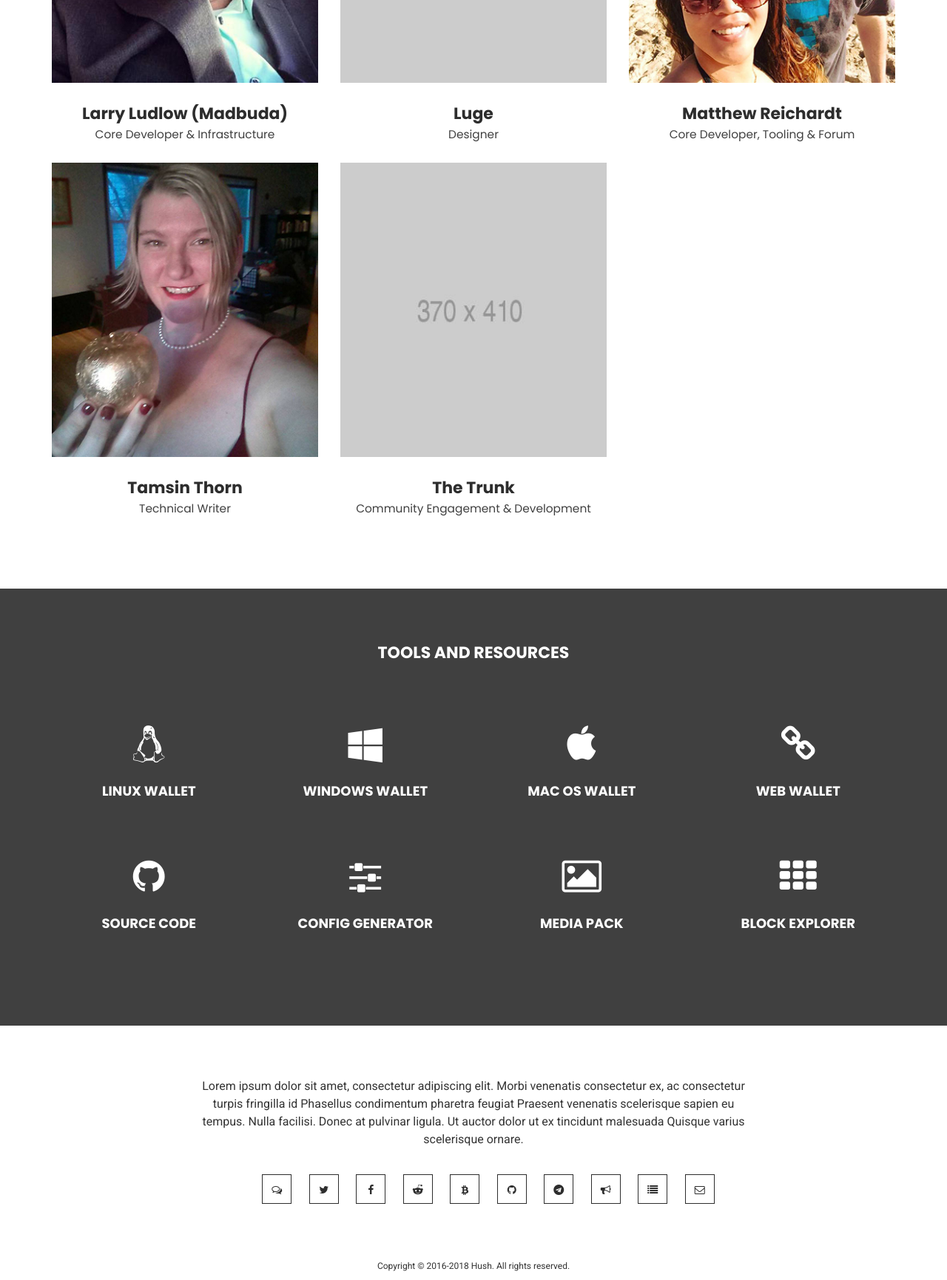
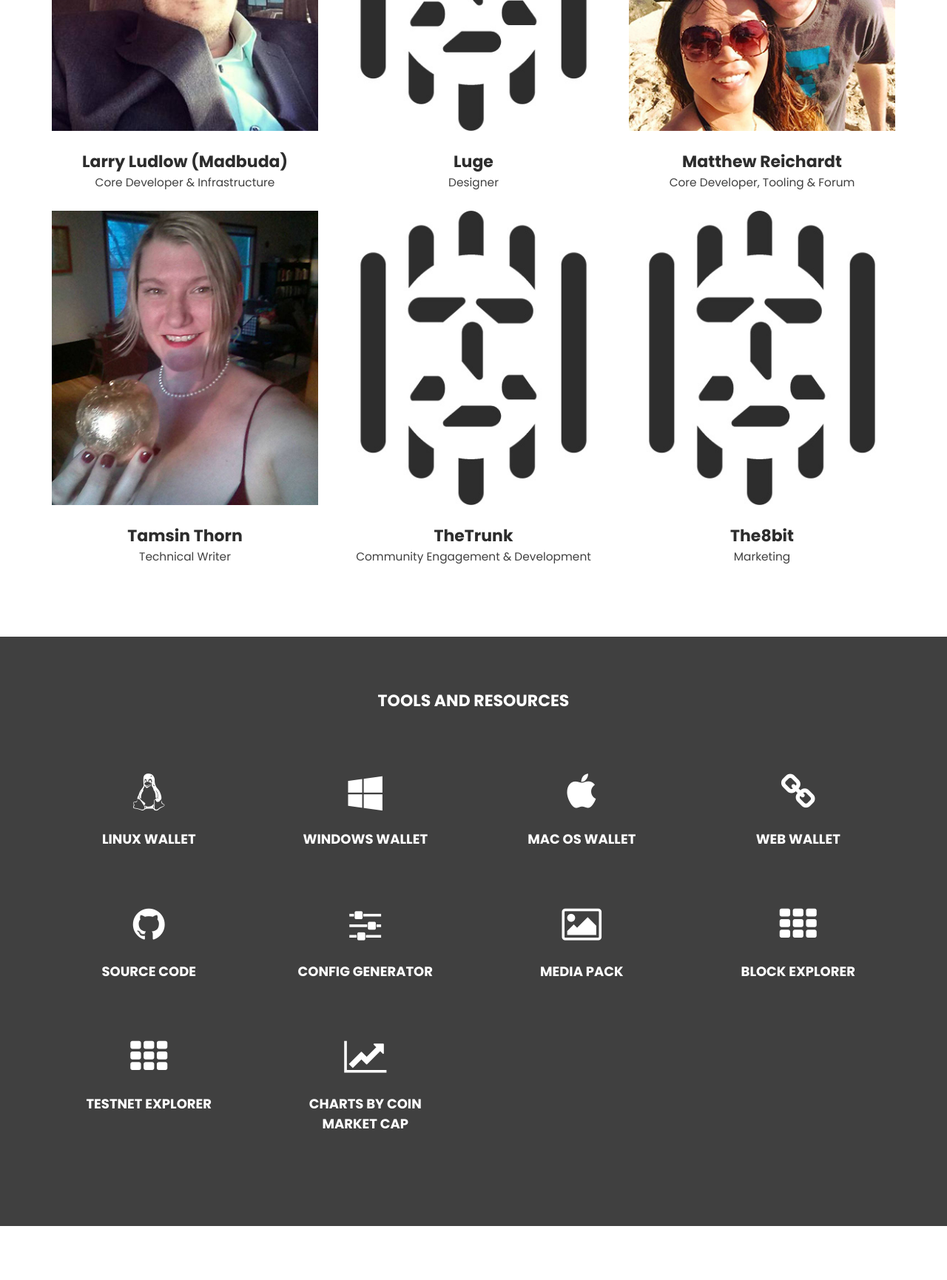
Before and after one commit to MyHush/myhush.github.io, a PHP site: page / in a window 1280 px wide. Shown: the part 4080-5811 px from the top of the page at 74% size. Run offline with PHP 8.4, Linux system fonts and the light colour scheme; some libraries are stand-ins or nearby versions.

Commit message:
Updated profiles, adding modals, isotop filters, testnet explorer, coin market ap

```diff
--- a/index.html
+++ b/index.html
@@ -94,7 +94,16 @@
 	<!-- About Section -->
     <section class="about-section" id="about-section">
         <div class="container">
-			<div class="row">
+
+                <div class="button-group filters-button-group">
+                    <button class="btn btn-hush button is-checked" data-filter=".features" id="features">Features</button>
+                    <button class="btn button btn-hush" data-filter=".specifications" id="specifications">Specifications</button>
+                </div>
+            <br>
+
+
+            <div class="grid">
+                <div class="row element-item features">
                     <div class="col-sm-4">
                         <div class="item">
                             <div class="title"><h3>Zero Knowledge Core</h3></div>
@@ -111,6 +120,26 @@
                         <div class="item">
                             <div class="title"><h3>Counterparty Port</h3></div>
                             <p>A <strong>Counterparty</strong> Port to <strong>Hush</strong> enables public and private asset issuance. Ethereum developers will be able to easily author smart contracts on <strong>Hush</strong>, enjoying the added benefits of zkSnarks.</p>
+                        </div>
+                    </div>
+                </div>
+
+                <div class="row element-item specifications">
+                    <div class="col-sm-12">
+                        <ul class="list-group">
+                            <li class="list-group-item text-center"><h4 class="no-margin"><strong><i class="fa fa-cogs"></i> <span class="sastlang">Specifications</span></strong></h4></li>
+                            <li class="list-group-item"><strong class="sas1llang">Algorithm</strong>: <span class="sas1rlang">Equihash</span></li>
+                            <li class="list-group-item"><strong class="sas2llang">Block Time</strong>: <span class="sas2rlang">2.5 minutes</span></li>
+                            <li class="list-group-item"><strong class="sas3llang">Block Reward</strong>: <span class="sas3rlang">12.5 Hush (12.5 miner)</span></li>
+                            <li class="list-group-item"><strong class="sas4llang">Difficulty Adjustment</strong>: <span class="sas4rlang">Every block, Digishield V3</span></li>
+                            <li class="list-group-item"><strong class="sas5llang">Reward Halving</strong>: <span class="sas5rlang">Every 4 years (same as Bitcoin)</span></li>
+                            <li class="list-group-item"><strong class="sas6llang">Total Coin Supply</strong>: <span class="sas6rlang">21,000,000 (same as Bitcoin)</span></li>
+                            <li class="list-group-item"><strong class="sas7llang">Founders Reward</strong>: <span class="sas7rlang">Removed.</span></li>
+                            <li class="list-group-item"><strong class="sas9llang">P2P Port</strong>: <span class="sas9rlang">8888</span></li>
+                            <li class="list-group-item"><strong class="sas10llang">RPC Port</strong>: <span class="sas10rlang">8822</span></li>
+                            <li class="list-group-item"><strong class="sas11llang">Testnet P2P Port</strong>: <span class="sas11rlang">18888</span></li>
+                            <li class="list-group-item"><strong class="sas12llang">Testnet RPC Port</strong>: <span class="sas12rlang">18822</span></li>
+                        </ul>
                     </div>
                 </div>
             </div>
@@ -132,7 +161,7 @@
                             <p>All-in-one, <strong>HushNG</strong> is a highspeed messaging, transaction and asset platform for the blockhain.</p>
                             <p>Leveraging a <strong>zkSnarks</strong> core, <strong>HushNG</strong> enables rapid messaging, transacting and issuance for private or public addresses, on all platforms.</p>
                             <p>In full development and coming soon.</p>
-						<a class="btn btn-hush-out" href="#">HushNG Specs</a>
+                            <a class="btn btn-hush-out modalButton" href="#modal" data-toggle="modal" data-src="./sites/hushng.html" data-width="640" data-height="360" data-target="#myModal" data-video-fullscreen="">HushNG Specs</a>
                         </div>
                     </div>
                 </div>
@@ -181,7 +210,7 @@
                     </div>
                     <div class="col-sm-7">
                         <div class="item">
-						<img class="img-responsive center-block" src="images/barterdex.png" alt="HushNG">
+                            <img class="img-responsive center-block" src="images/barterdex.png" alt="BarterDEX">
                         </div>
                     </div>
                 </div>
@@ -388,10 +417,10 @@
                         <div class="col-lg-4 col-md-4 col-sm-6 col-xs-12">
                             <div class="single-member">
                                 <div class="member-img">
-								<a href="#"><img src="images/team/thetrunk.jpg" alt="The Trunk"></a>
+                                    <a href="#"><img src="images/team/thetrunk.jpg" alt="TheTrunk"></a>
                                     <div class="member-content">
                                         <div class="member-info">
-										<p>TheTrunk is a particle physicist originally from Czech Republic. He has many years of experience in website developing and is working on hush infrastructure and community happiness.</p>
+                                            <p>Originally a particle physicist from Czech Republic, TheTrunk has years of experience creating successful web applications. His focus is on Hush services and community engagement</p>
                                             <div class="member-social">
                                                 <ul>
                                                     <li><a href="//twitter.com/TJ_Trunk" target="_blank"><i class="fa fa-twitter"></i></a></li>
@@ -403,7 +432,30 @@
                                     </div>
                                 </div>
                                 <div class="member-name">
-								<h3><span class="name">The Trunk</span> <span class="function">Community Engagement & Development</span></h3>
+                                    <h3><span class="name">TheTrunk</span> <span class="function">Community Engagement & Development</span></h3>
+                                </div>
+                            </div>
+                        </div>
+
+                        <div class="col-lg-4 col-md-4 col-sm-6 col-xs-12">
+                            <div class="single-member">
+                                <div class="member-img">
+                                    <a href="#"><img src="images/team/the8bit.jpg" alt="the8bit"></a>
+                                    <div class="member-content">
+                                        <div class="member-info">
+                                            <p>TODO2</p>
+                                            <div class="member-social">
+                                                <ul>
+                                                    <li><a href="//twitter.com/TODO2" target="_blank"><i class="fa fa-twitter"></i></a></li>
+                                                    <li><a href="//bitcointalk.org/index.php?action=profile;u=TODO2" target="_blank"><i class="fa fa-btc"></i></a></li>
+                                                    <li><a href="//github.com/TODO2" target="_blank"><i class="fa fa-github"></i></a></li>
+                                                </ul>
+                                            </div>
+                                        </div>
+                                    </div>
+                                </div>
+                                <div class="member-name">
+                                    <h3><span class="name">the8bit</span> <span class="function">Marketing</span></h3>
                                 </div>
                             </div>
                         </div>
@@ -485,6 +537,22 @@
                             </a>
                         </div>
                     </div>
+                    <div class="col-sm-3">
+                        <div class="item">
+                            <a href="//testnet.myhush.network" target="_blank">
+                                <i class="fa fa-th"></i>
+                                <h4>Testnet Explorer</h4>
+                            </a>
+                        </div>
+                    </div>
+                    <div class="col-sm-3">
+                        <div class="item">
+                            <a href="//testnet.myhush.network" target="_blank">
+                                <i class="fa fa-line-chart"></i>
+                                <h4>Charts by Coin Market Cap</h4>
+                            </a>
+                        </div>
+                    </div>
                 </div>
             </div>
         </section>
@@ -527,5 +595,100 @@
         <script>window.jQuery || document.write('<script src="js/jquery-3.2.1.min.js"><\/script>')</script>
         <script src="js/bootstrap.min.js"></script>
         <script src="js/scripts.js"></script>
+    <script src="https://unpkg.com/isotope-layout@3/dist/isotope.pkgd.js"></script>
+    <script>
+// external js: isotope.pkgd.js
+// init Isotope
+var $grid = $('.grid').isotope({
+  filter: '.features',
+  itemSelector: '.element-item',
+  layoutMode: 'fitRows',
+  isFitWidth: true
+});
+// filter functions
+var filterFns = {
+  // show if number is greater than 50
+  numberGreaterThan50: function() {
+    var number = $(this).find('.number').text();
+    return parseInt( number, 10 ) > 50;
+  },
+  // show if name ends with -ium
+  ium: function() {
+    var name = $(this).find('.name').text();
+    return name.match( /ium$/ );
+  }
+};
+// bind filter button click
+$('.filters-button-group').on( 'click', 'button', function() {
+  var filterValue = $( this ).attr('data-filter');
+  // use filterFn if matches value
+  filterValue = filterFns[ filterValue ] || filterValue;
+  $grid.isotope({ filter: filterValue });
+});
+// change is-checked class on buttons
+$('.button-group').each( function( i, buttonGroup ) {
+  var $buttonGroup = $( buttonGroup );
+  $buttonGroup.on( 'click', 'button', function() {
+    $buttonGroup.find('.is-checked').removeClass('is-checked');
+    $( this ).addClass('is-checked');
+  });
+});
+
+    </script>
+    <div class="modal fade" id="myModal">
+        <div class="modal-dialog">
+            <div class="modal-content">
+
+                <div class="modal-body">
+
+                    <div class="close-button">
+                        <button type="button" class="close" data-dismiss="modal" aria-label="Close"><span aria-hidden="true">&times;</span></button>
+
+
+                    </div>
+                    <div class="embed-responsive embed-responsive-16by9">
+                        <iframe class="embed-responsive-item" frameborder="0"></iframe>
+                    </div>
+                </div>
+
+            </div><!-- /.modal-content -->
+        </div><!-- /.modal-dialog -->
+    </div><!-- /.modal -->
+
+    <script>
+( function($) {
+
+function iframeModalOpen(){
+
+
+		$('.modalButton').on('click', function(e) {
+			var src = $(this).attr('data-src');
+			var width = $(this).attr('data-width') || 640;
+			var height = $(this).attr('data-height') || 360;
+
+			var allowfullscreen = $(this).attr('data-video-fullscreen');
+
+
+			$("#myModal iframe").attr({
+				'src': src,
+				'height': height,
+				'width': width,
+				'allowfullscreen':''
+			});
+		});
+
+
+		$('#myModal').on('hidden.bs.modal', function(){
+			$(this).find('iframe').html("");
+			$(this).find('iframe').attr("src", "");
+		});
+	}
+
+  $(document).ready(function(){
+		iframeModalOpen();
+  });
+
+  } ) ( jQuery );
+    </script>
 </body>
 </html>
```
Also changed, not shown: css/styles.css (+48 -0 lines), sites/hushng.html (added, +55 -0 lines), images/team/luge.jpg, images/team/the8bit.jpg (added), images/team/thetrunk.jpg. Lines whose indentation alone changed are shown as unchanged.
